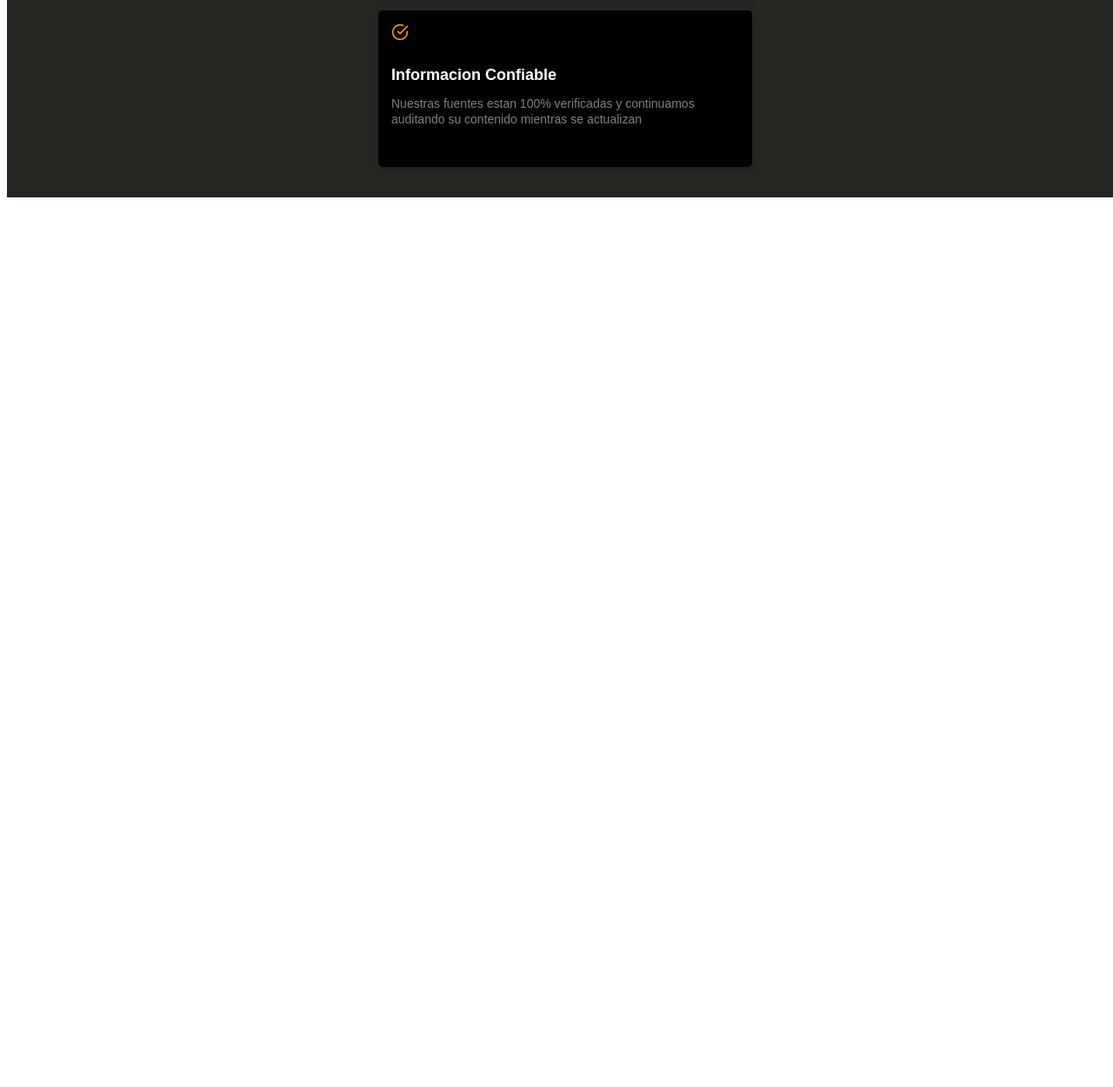
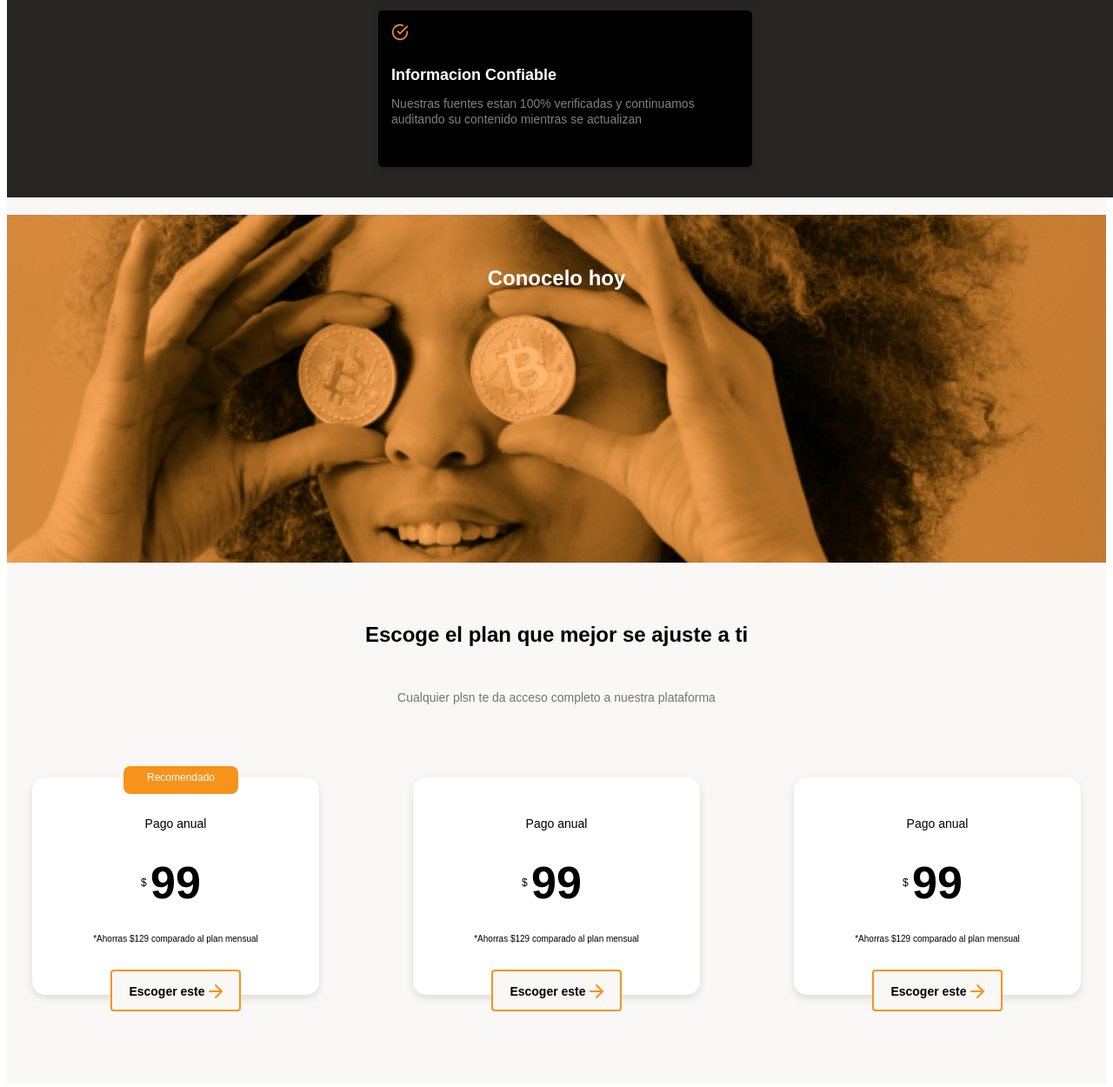
Before and after one commit to diazvaldiviav/Bitcoin, a plain HTML site: page index.html in a window 1280 px wide. Shown: the part 1835-3085 px from the top of the page at 87% size. Before the commit the page ends 2070 px from the top, so only its background shows below. Drawn offline with Linux system fonts and the light colour scheme.

Commit message:
section planes

```diff
--- a/index.html
+++ b/index.html
@@ -18,7 +18,7 @@
         <div class="header--title-container">
             <h1>La proxima revolucion en el intercambio de criptomoneda</h1>
             <p>Batatabit te ayuda a nevagar entre los diferentes precios y tendencias</p>
-            <a href="" class="header--button">Conoce nuestros planes <span>i</span></a>
+            <a href="#planes" class="header--button">Conoce nuestros planes <span>i</span></a>
         </div>
     </header>
 
@@ -87,8 +87,45 @@
                     </article>
                 </section>
         </section>
-        <section></section>
-        <section></section>
+        <section class="bitcoin-img-container">
+            <h2>Conocelo hoy</h2>
+        </section>
+
+        <section  id="planes"  class="main-plans-container">
+            <div  class="plans--title">
+                <h2>Escoge el plan que mejor se ajuste a ti</h2>
+                <p>Cualquier plsn te da acceso completo a nuestra plataforma</p>
+            </div>
+            <section class = "plans-container--slider">
+                <article class="plans-container--card">
+                    <p class="recommended">Recomendado</p>
+                    <div class="plan-info-container">
+                        <h3 class="plan-card--title">Pago anual</h3>
+                        <p class="plan-card--price"><span>$</span>99</p>
+                        <p class="plan-card-saving">*Ahorras $129 comparado al plan mensual</p>
+                        <button class="plan-card--ca">Escoger este<span></span></button>
+                    </div>
+                </article>
+
+                <article class="plans-container--card">
+                    <div class="plan-info-container">
+                        <h3 class="plan-card--title">Pago anual</h3>
+                        <p class="plan-card--price"><span>$</span>99</p>
+                        <p class="plan-card-saving">*Ahorras $129 comparado al plan mensual</p>
+                        <button class="plan-card--ca">Escoger este<span></span></button>
+                    </div>
+                </article>
+
+                <article class="plans-container--card">
+                    <div class="plan-info-container">
+                        <h3 class="plan-card--title">Pago anual</h3>
+                        <p class="plan-card--price"><span>$</span>99</p>
+                        <p class="plan-card-saving">*Ahorras $129 comparado al plan mensual</p>
+                        <button class="plan-card--ca">Escoger este<span></span></button>
+                    </div>
+                </article>
+            </section>
+        </section>
     </main>
 
     <footer></footer>
--- a/micss/style.css
+++ b/micss/style.css
@@ -398,3 +398,137 @@ color: #808080;
     background-repeat: no-repeat;
 
 }
+
+
+.bitcoin-img-container{
+    width: 100%;
+    min-width: 320px;
+    height: 50vh;
+    background-image: url("../assets/img/bitcoinbaby2x.jpg");
+    background-position: center;
+    background-size: cover;
+    background-repeat: no-repeat;
+}
+
+.bitcoin-img-container h2{
+    padding-top: 60px;
+    font-size: 2.4rem;
+    font-weight: bold;
+    line-height: 2.6rem;
+    color: var(--just-white);
+    text-align: center;
+}
+
+.plans-container--slider{
+    display: flex;
+    gap: 50px;
+    align-items: center;
+    overflow-X: scroll;
+    overscroll-behavior-x: contain;
+    scroll-snap-type: x proximity;
+    height: 316px;
+}
+
+.main-plans-container{
+    width: 100%;
+    min-width: 320px;
+    padding-bottom: 70px;
+    text-align: center;
+}
+
+.plans--title{
+    width: 90%;
+    min-width: 288px;
+    height: auto;
+    margin: 0 auto;
+    margin-bottom: 50px;
+}
+
+.plans--title h2{
+    padding-top: 50px;
+    font-size: 2.4rem;
+    font-weight: bold;
+    line-height: 2.6rem;
+    color: var(--black);
+
+}
+
+.plans--title p{
+    padding-top: 30px;
+    font-size: 1.4rem;
+    font-weight: 500;
+    line-height: 1.8rem;
+    color: #757575;
+}
+
+.plans-container--card{
+    position: relative;
+    scroll-snap-align: center;
+    width: 65%;
+    min-width: 230px;
+    max-width: 300px;
+    height: 250px;
+    margin: 50px auto;
+    padding: 0 15px;
+    background-color: var(--just-white);
+    border-radius: 15px;
+    box-shadow: 0 4px 8px rgba(89, 73, 30, 0.16);
+}
+
+.recommended{
+    position: absolute;
+    width: 120px;
+    height: 20px;
+    left: calc(50% - 60px);
+    top: -25px;
+    background-color: var(--bitcoin-orange);
+    border-radius: 8px;
+    font-size: 1.2rem;
+    padding: 6px;
+    color: var(--just-white);
+}
+
+.plan-card--title {
+    padding-top: 30px;
+    font-weight: 500;
+    font-size: 1.4rem;
+    line-height: 1.8rem;
+    color: var(--black);
+}
+
+.plan-card--price{
+    padding: 2px 0;
+    font-size: 5.2rem;
+    font-weight: bold;
+    line-height: 1rem;
+    color: var(--black);
+}
+
+.plan-card--price span{
+    position: absolute;
+    left: calc(50% - 40px);
+    font-size: 1.2rem;
+    font-weight: 300;
+}
+
+.plan-card--ca{
+    width: 150px;
+    height: 48px;
+    margin-top: 20px;
+    background-color: #faf8f7;
+    border-radius: 4px;
+    border: 2px solid var(--bitcoin-orange);
+    font-size: 1.4rem;
+    font-weight: bold;
+    line-height: 1.8rem;
+    color: var(--black);
+    font-family: "DM Sans", sans-serif;
+}
+
+.plan-card--ca span{
+    display: inline-block;
+    width: 20px;
+    height: 20px;
+    background-image: url("../assets/icons/orange-right-arrow.svg");
+    vertical-align: text-bottom;
+}
```
